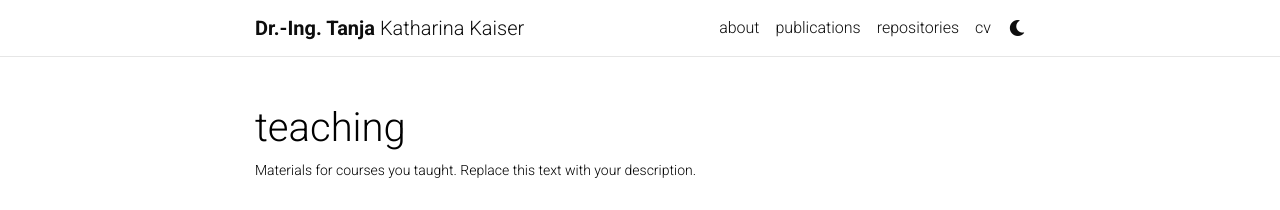
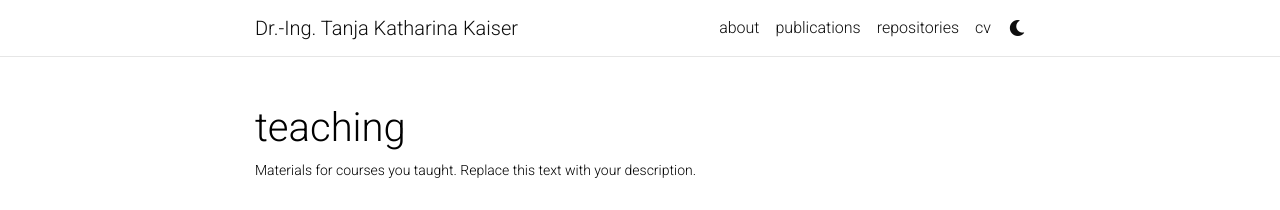
Before and after one commit to msminirobot/msminirobot.github.io, a Jekyll site: the page built from _pages/teaching.md, in a window 1280 px wide. Shown: the top 210 px of the page. Built offline with Jekyll 4.4.1, drawn with Linux system fonts in a browser that asks for light colours; comment, search, counter and statistics services are not loaded; a style sheet for code colours, icons or effects is not loaded.

Commit message:
Update header.html

```diff
--- a/_includes/header.html
+++ b/_includes/header.html
@@ -8,7 +8,7 @@
           <a class="navbar-brand title font-weight-lighter" href="{{ site.baseurl }}/">
             {%- if site.title == "blank" -%}
               {%- if site.first_name -%}
-                <span class="font-weight-bold">{{- site.first_name -}}&nbsp;</span>
+                {{- site.first_name -}}&nbsp;
               {%- endif -%}
               {%- if site.middle_name -%}
                 {{- site.middle_name -}}&nbsp;
```
